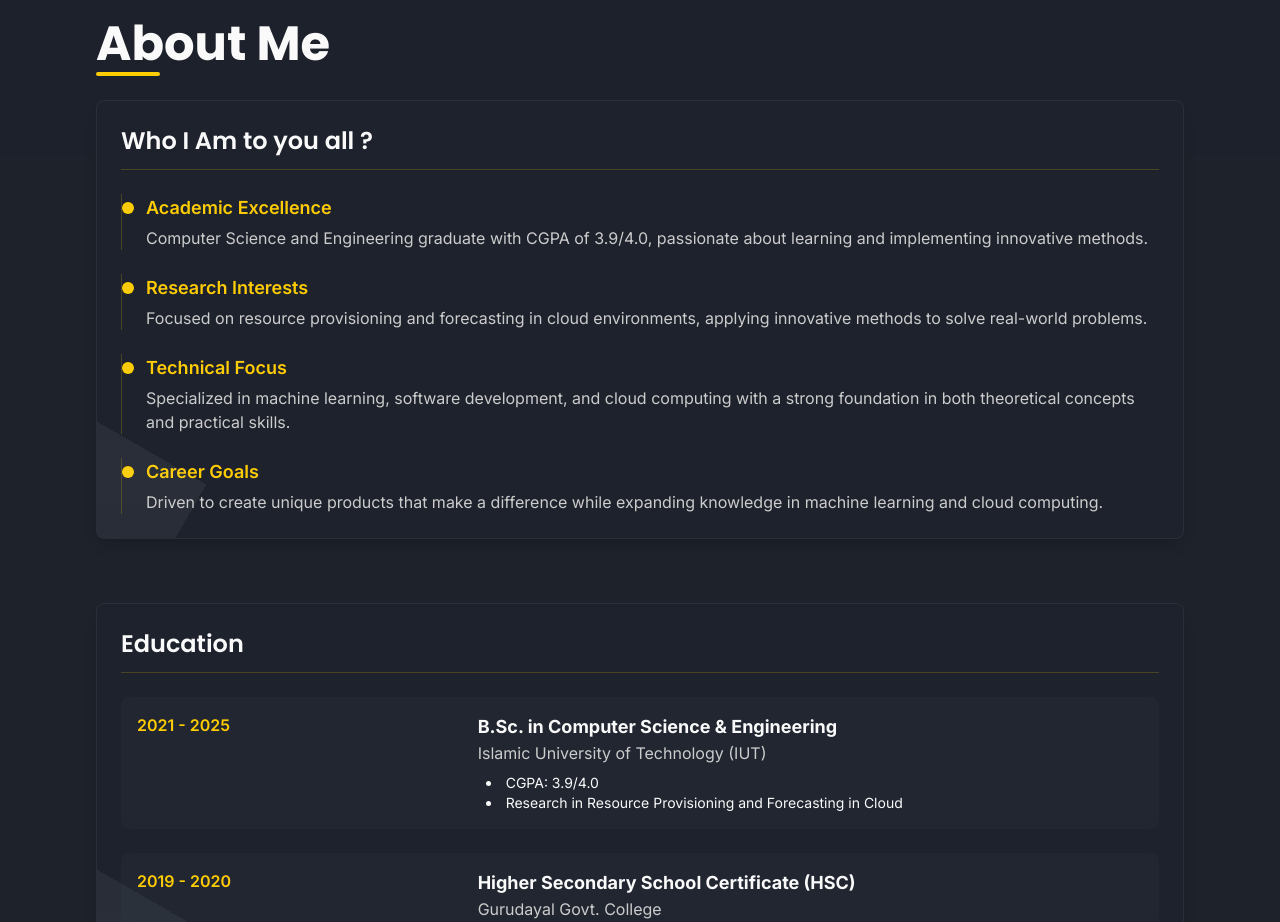
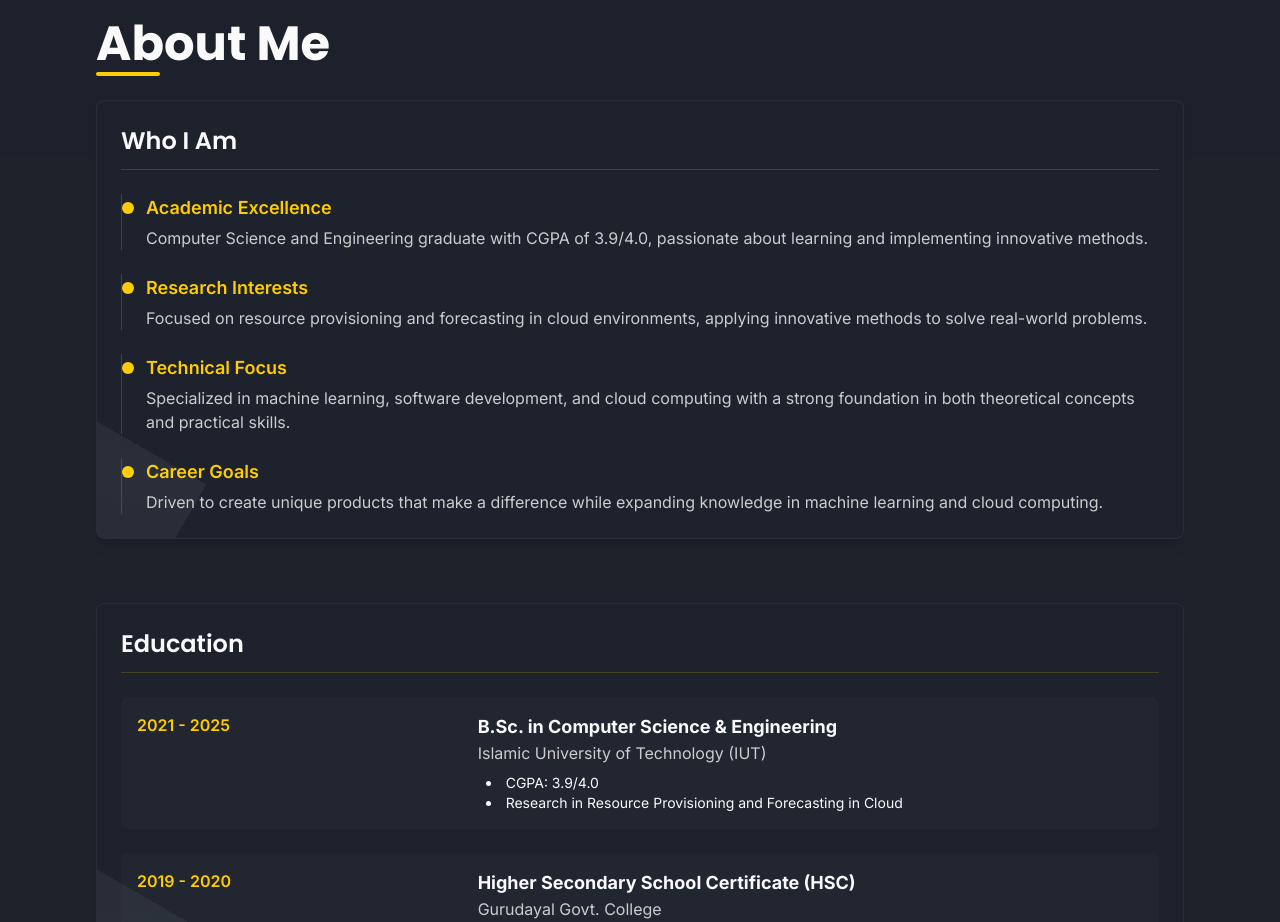
Before and after one commit to mr-f-2002/nahin-portfolio-3d-showcase, a React (Vite) app: page / in a window 1280 px wide. Shown: the part 860-1782 px from the top of the page. Built offline with nearby package versions, Linux system fonts and the light colour scheme.

Commit message:
updated about me section

```diff
--- a/src/components/About.tsx
+++ b/src/components/About.tsx
@@ -117,7 +117,7 @@ const About = () => {
           {/* Who I Am - Now as Tree View */}
           <div ref={addToRefs} className="w-full animate-on-scroll animate-delay-100">
             <div className="p-6 bg-card rounded-lg shadow-md modern-card shimmer">
-              <h3 className="section-subheading border-b border-primary/20 pb-3 mb-6">Who I Am to you all ?</h3>
+              <h3 className="section-subheading border-b border-primary/20 pb-3 mb-6">Who I Am</h3>
 
               <div className="flex flex-col space-y-6">
                 {whoIAmFlashcards.map((card, index) => (
```
